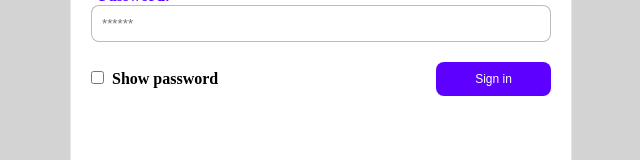
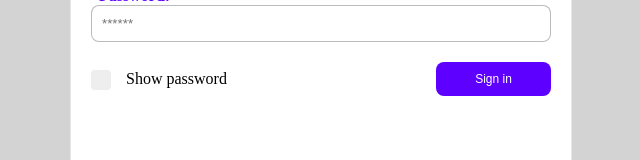
Before and after one commit to chilunhay/test-intern-fronent-new, a React (Create React App) app: page / in a window 1280 px wide. Shown: the part 361-521 px from the top of the page, without its empty margins (319-959 px from the left). Built offline with nearby package versions, Linux system fonts and the light colour scheme.

Commit message:
custom checkbox

```diff
--- a/src/pages/Login.css
+++ b/src/pages/Login.css
@@ -56,15 +56,11 @@
     margin-top: 20px;
 }
 
-.checkbox-container {
-    cursor: pointer;
-}
-
-.checkbox-label {
+/* .checkbox-label {
     color: black;
     font-weight: bold;
     margin-left: 8px;
-}
+} */
 
 .login-btn {
     border: none;
@@ -77,3 +73,69 @@
     border-radius: 8px;
     outline: none;
 }
+
+/* Custom Checkboxes */
+
+/* Customize the label (the container) */
+.container {
+    display: block;
+    position: relative;
+    padding-left: 35px;
+    cursor: pointer;
+    font-size: 16px;
+    -webkit-user-select: none;
+    user-select: none;
+}
+
+/* Hide the browser's default checkbox */
+.container input {
+    position: absolute;
+    opacity: 0;
+    cursor: pointer;
+    height: 0;
+    width: 0;
+}
+
+/* Create a custom checkbox */
+.checkmark {
+    position: absolute;
+    top: 0;
+    left: 0;
+    height: 20px;
+    width: 20px;
+    background-color: #eee;
+    border-radius: 4px;
+}
+
+/* On mouse-over, add a grey background color */
+.container:hover input~.checkmark {
+    background-color: #ccc;
+}
+
+/* When the checkbox is checked, add a blue background */
+.container input:checked~.checkmark {
+    background-color: #5d00ff;
+}
+
+/* Create the checkmark/indicator (hidden when not checked) */
+.checkmark:after {
+    content: "";
+    position: absolute;
+    display: none;
+}
+
+/* Show the checkmark when checked */
+.container input:checked~.checkmark:after {
+    display: block;
+}
+
+/* Style the checkmark/indicator */
+.container .checkmark:after {
+    left: 6px;
+    top: 1px;
+    width: 6px;
+    height: 10px;
+    border: solid white;
+    border-width: 0 3px 3px 0;
+    transform: rotate(45deg);
+}
--- a/src/pages/Login.jsx
+++ b/src/pages/Login.jsx
@@ -62,15 +62,28 @@
 
           <div className="login-function">
             <div className="checkbox-container">
-              <input
+              {/* <input
                 type="checkbox"
                 id="show-pass"
                 name="show-pass"
                 value="show"
                 onClick={() => setPasswordShown(!passwordShown)}
               />
+
               <label htmlFor="show-pass" className="checkbox-label">
                 Show password
+              </label> */}
+
+              <label htmlFor="show-pass" className="container checkbox-label">
+                Show password
+                <input
+                  type="checkbox"
+                  id="show-pass"
+                  name="show-pass"
+                  value="show"
+                  onClick={() => setPasswordShown(!passwordShown)}
+                />
+                <span className="checkmark"></span>
               </label>
             </div>
             <button className="login-btn" type="submit" onClick={handleSubmit}>
```
